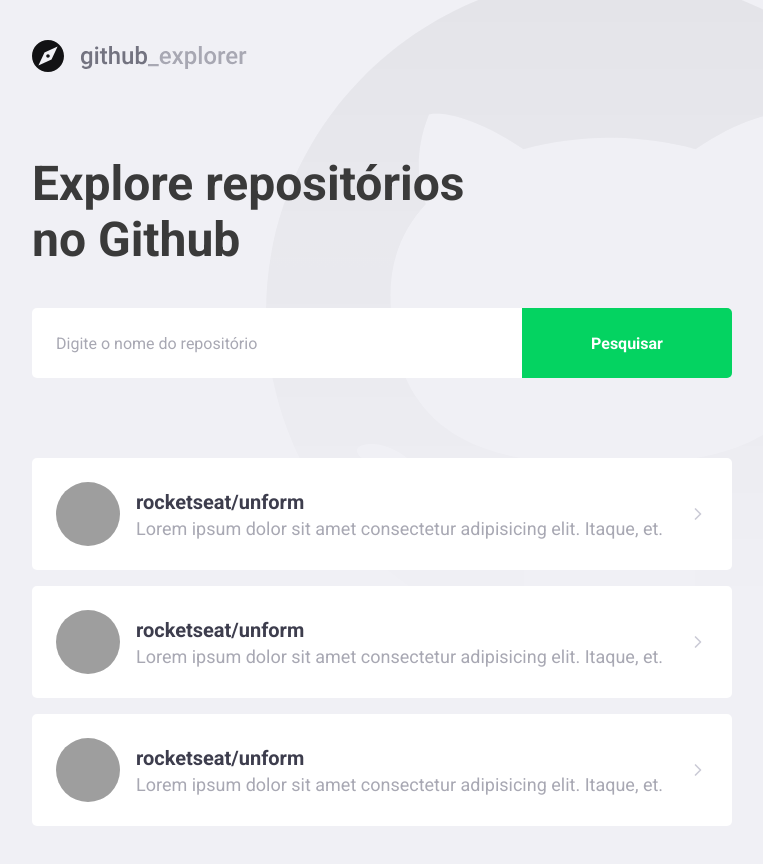
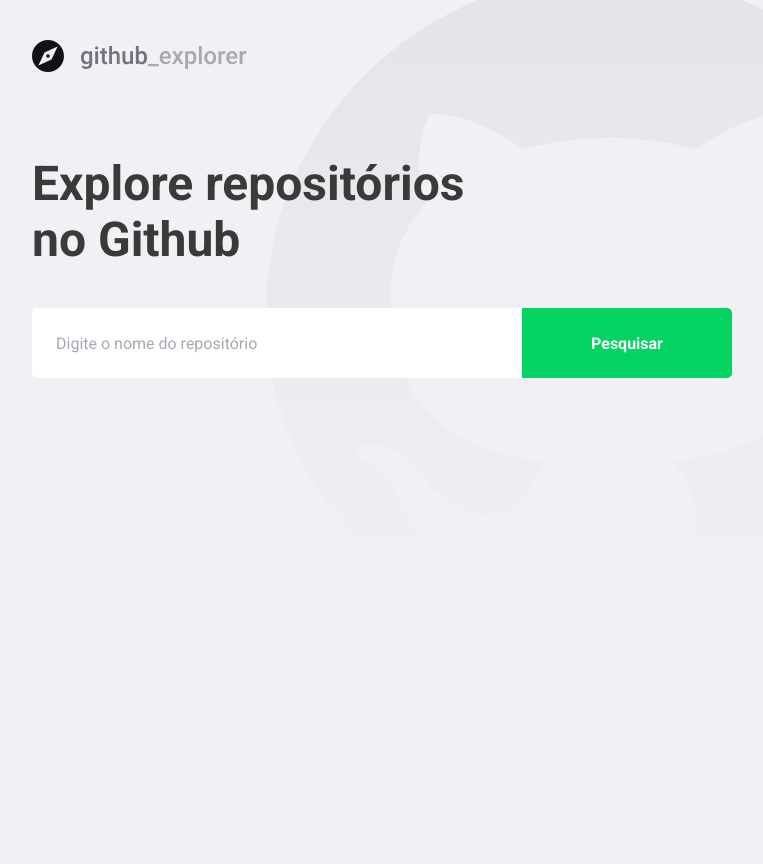
Before and after one commit to carlos-novaes/react-typescript-first-app, a React (Create React App) app: page / in a window 1280 px wide. Shown: the whole page, without its empty margins (148-911 px from the left). After the commit the page ends 800 px from the top, so only its background shows below. Built offline with nearby package versions, Linux system fonts and the light colour scheme; grey boxes are pictures that could not be loaded.

Commit message:
conectando a api

```diff
--- a/package.json
+++ b/package.json
@@ -10,6 +10,7 @@
     "@types/node": "^12.0.0",
     "@types/react": "^16.9.53",
     "@types/react-dom": "^16.9.8",
+    "axios": "^0.21.1",
     "polished": "^4.0.5",
     "react": "^17.0.1",
     "react-dom": "^17.0.1",
--- a/src/pages/Dashboard/index.tsx
+++ b/src/pages/Dashboard/index.tsx
@@ -1,67 +1,66 @@
-import React from 'react';
+import React, { useState, useEffect, FormEvent } from 'react';
 import { FiChevronRight } from 'react-icons/fi';
 
 import logoImg from '../../assets/logo.svg';
+import api from '../../services/api';
 
 import { Title, Form, Repositories } from './styles';
 
+interface Repository {
+  full_name: string;
+  description: string;
+  owner: {
+    login: string;
+    avatar_url: string;
+  };
+}
+
 const Dashboard: React.FC = () => {
+  const [newRepo, setNewRepo] = useState('');
+  const [repositories, setRepositories] = useState<Repository[]>([]);
+
+  async function handleAddRepository(
+    event: FormEvent<HTMLFormElement>,
+  ): Promise<void> {
+    event.preventDefault();
+
+    const response = await api.get<Repository>(`repos/${newRepo}`);
+
+    const repository = response.data;
+
+    setRepositories([...repositories, repository]);
+    setNewRepo('');
+  }
+
   return (
     <>
-      <img src={logoImg} alt="Githib Explorer" />
+      <img src={logoImg} alt="Github Explorer" />
       <Title>Explore repositórios no Github</Title>
 
-      <Form action="">
-        <input placeholder="Digite o nome do repositório" />
+      <Form onSubmit={handleAddRepository}>
+        <input
+          value={newRepo}
+          onChange={(e) => setNewRepo(e.target.value)}
+          placeholder="Digite o nome do repositório"
+        />
         <button type="submit">Pesquisar</button>
       </Form>
 
       <Repositories>
-        <a href="teste">
+        {repositories.map((repository) => (
+          <a key={repository.full_name} href="teste">
             <img
-            src="https://avatars3.githubusercontent.com/u/44790828?s=460&v=4"
-            alt="Eu"
+              src={repository.owner.avatar_url}
+              alt={repository.owner.login}
             />
             <div>
-            <strong>rocketseat/unform</strong>
-            <p>
-              Lorem ipsum dolor sit amet consectetur adipisicing elit. Itaque,
-              et.
-            </p>
+              <strong>{repository.full_name}</strong>
+              <p>{repository.description}</p>
             </div>
 
             <FiChevronRight size={20} />
           </a>
-        <a href="teste">
-          <img
-            src="https://avatars3.githubusercontent.com/u/44790828?s=460&v=4"
-            alt="Eu"
-          />
-          <div>
-            <strong>rocketseat/unform</strong>
-            <p>
-              Lorem ipsum dolor sit amet consectetur adipisicing elit. Itaque,
-              et.
-            </p>
-          </div>
-
-          <FiChevronRight size={20} />
-        </a>
-        <a href="teste">
-          <img
-            src="https://avatars3.githubusercontent.com/u/44790828?s=460&v=4"
-            alt="Eu"
-          />
-          <div>
-            <strong>rocketseat/unform</strong>
-            <p>
-              Lorem ipsum dolor sit amet consectetur adipisicing elit. Itaque,
-              et.
-            </p>
-          </div>
-
-          <FiChevronRight size={20} />
-        </a>
+        ))}
       </Repositories>
     </>
   );
--- a/src/pages/Dashboard/styles.ts
+++ b/src/pages/Dashboard/styles.ts
@@ -75,7 +75,8 @@
     }
 
     div {
-      margin-left: 16px;
+      margin: 0 16px;
+      flex: 1;
       strong {
         font-size: 20px;
         color: #3d3d4d;
--- /dev/null
+++ b/src/services/api.ts
@@ -0,0 +1,7 @@
+import axios from 'axios';
+
+const api = axios.create({
+  baseURL: 'https://api.github.com',
+});
+
+export default api;
```
Also changed, not shown: .eslintrc.json, 2 other files (tests, documents, lock files or other folders). Lines whose indentation alone changed are shown as unchanged.
